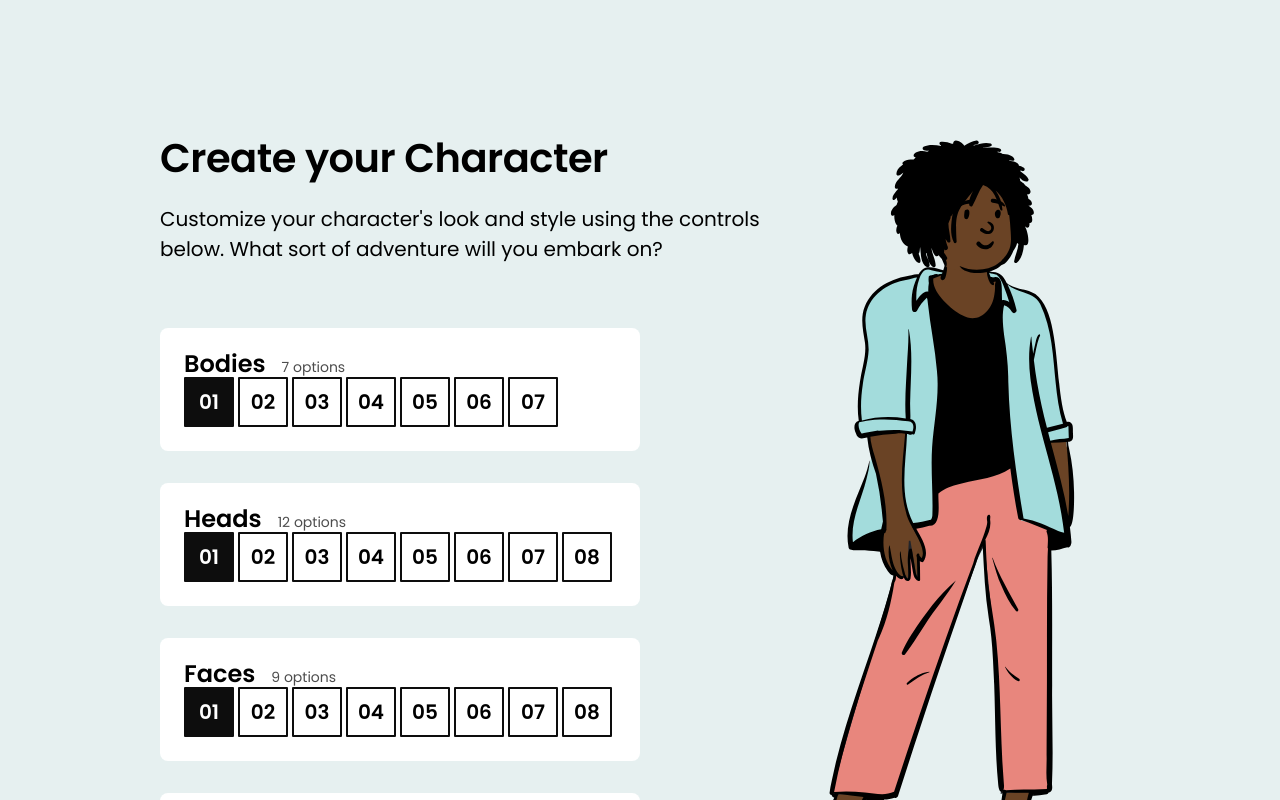
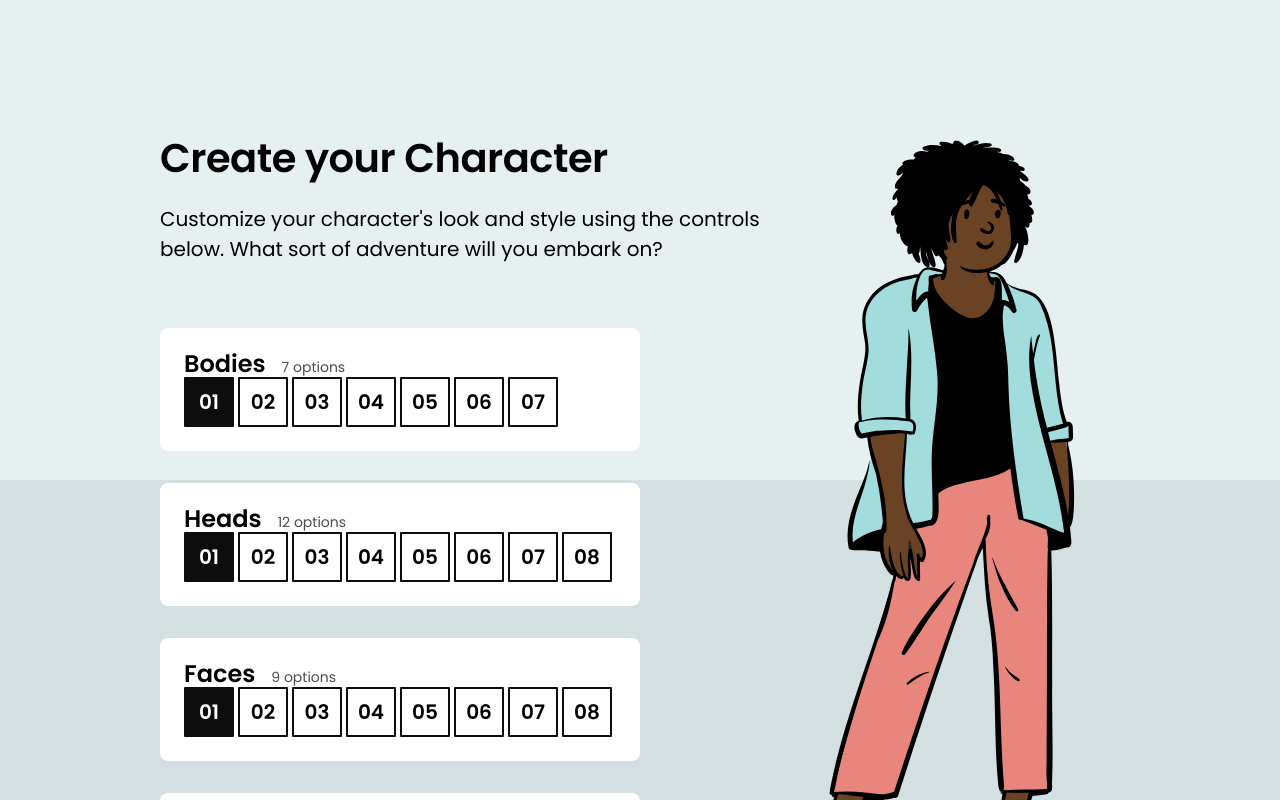
Before and after one commit to wdsrocha/css-for-js-workshops, a React (Create React App) app in the folder 02-rendering-logic-ii/: page / in a window 1280 px wide. Shown: the top 800 px of the page. Built offline with nearby package versions, Linux system fonts and the light colour scheme.

Commit message:
Conclude exercise 04 from module 02

```diff
--- a/02-rendering-logic-ii/src/App.js
+++ b/02-rendering-logic-ii/src/App.js
@@ -6,6 +6,7 @@ import Footer from './components/Footer';
 function App() {
   return (
     <>
+      <div className="perspective-decoration" />
       <CharacterEditor />
       <Footer />
     </>
--- a/02-rendering-logic-ii/src/components/CharacterEditor/CharacterEditor.module.css
+++ b/02-rendering-logic-ii/src/components/CharacterEditor/CharacterEditor.module.css
@@ -1,6 +1,7 @@
 .characterEditor {
   padding-top: 128px;
   padding-bottom: 64px;
+  position: relative;
 }
 
 .maxWidthWrapper {
--- a/02-rendering-logic-ii/src/index.css
+++ b/02-rendering-logic-ii/src/index.css
@@ -30,3 +30,11 @@ body {
   padding: 0;
   border: 0;
 }
+
+.perspective-decoration {
+  position: fixed;
+  width: 100%;
+  height: 40%;
+  bottom: 0;
+  background-color: hsl(195deg, 20%, 86%);
+}
```
